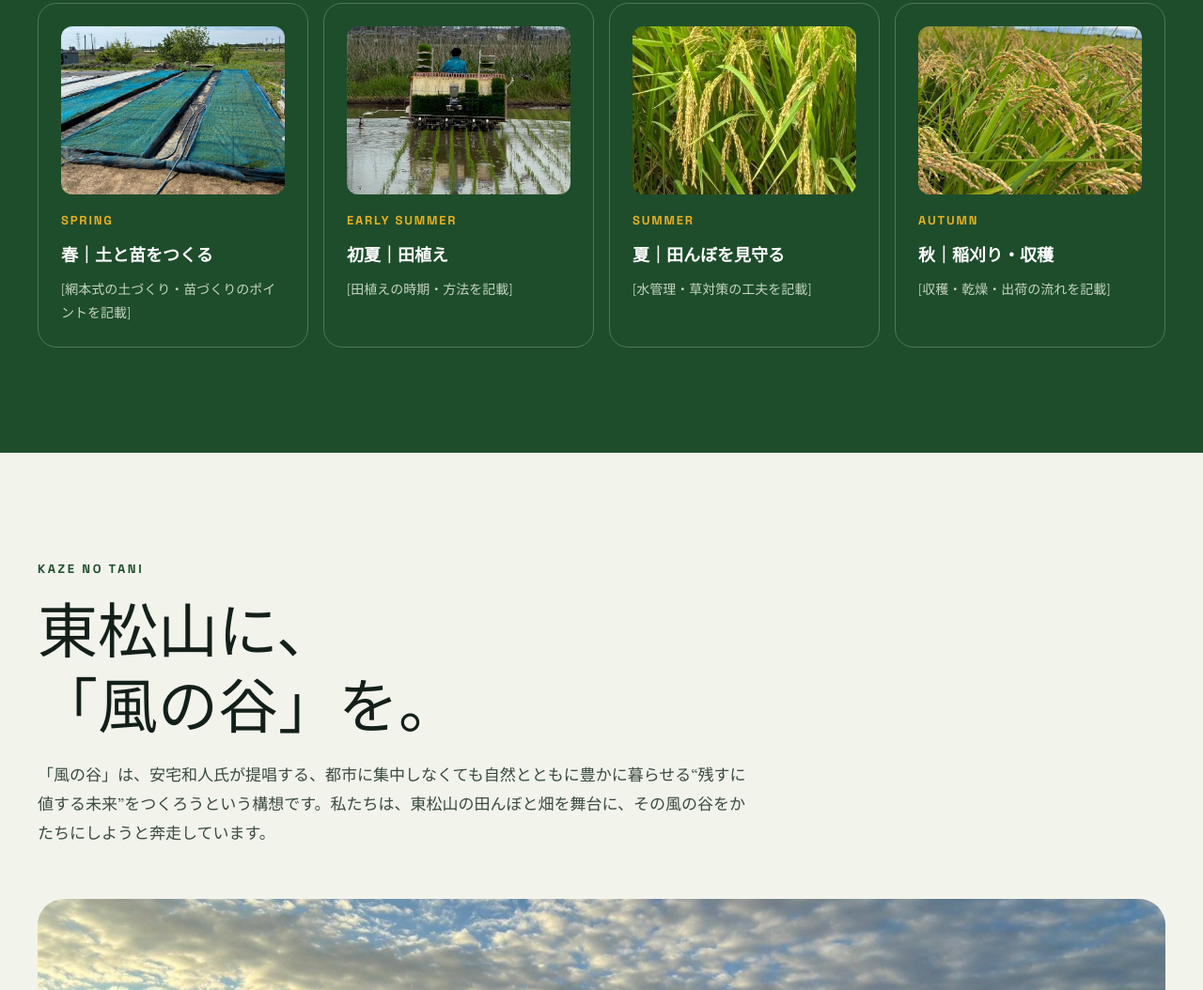
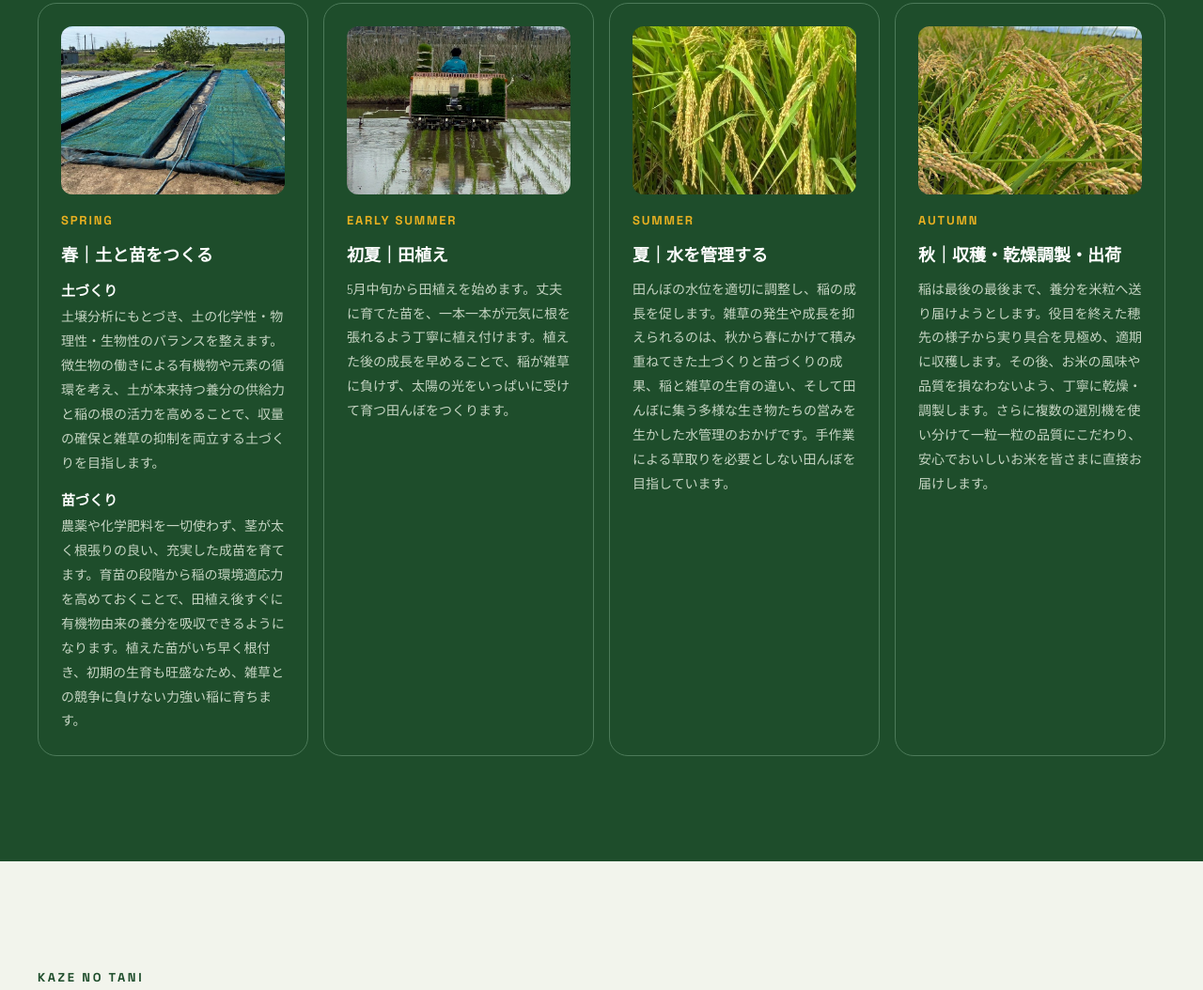
Before and after one commit to tsuzuki197966-creator/yutakanojo-site, a plain HTML site: page index.html in a window 1280 px wide. Shown: the part 5052-6106 px from the top of the page at 94% size. Drawn offline with Linux system fonts and the light colour scheme; a web font is replaced by a local one.

Commit message:
田んぼの一年に網本農場長の説明文を掲載
Co-Authored-By: Claude Opus 5.5 <noreply@anthropic.com>
Claude-Session: https://claude.ai/code/session_019LNukUxpozNPqdAZP3ATmt

```diff
--- a/index.html
+++ b/index.html
@@ -286,25 +286,25 @@ img { max-width: 100% }
 <img src="images/season-spring.jpg" alt="ネットをかけて育てる稲の苗" style="display: block; width: 100%; max-width: 100%; aspect-ratio: 4 / 3; object-fit: cover; object-position: 50% 70%; border-radius: 12px; margin-bottom: 8px">
 <span style="font-family: 'Space Grotesk', sans-serif; font-weight: 700; font-size: 13px; letter-spacing: 0.14em; color: var(--accent)">SPRING</span>
 <span style="font-size: 18px; font-weight: 900">春｜土と苗をつくる</span>
-<span style="font-size: 14px; color: #C6D5C3">[網本式の土づくり・苗づくりのポイントを記載]</span>
+<span style="font-size: 14px; line-height: 1.85; color: #C6D5C3"><strong style="display: block; color: #FFFFFF; font-size: 15px; margin-bottom: 2px">土づくり</strong>土壌分析にもとづき、土の化学性・物理性・生物性のバランスを整えます。微生物の働きによる有機物や元素の循環を考え、土が本来持つ養分の供給力と稲の根の活力を高めることで、収量の確保と雑草の抑制を両立する土づくりを目指します。<strong style="display: block; color: #FFFFFF; font-size: 15px; margin: 12px 0 2px">苗づくり</strong>農薬や化学肥料を一切使わず、茎が太く根張りの良い、充実した成苗を育てます。育苗の段階から稲の環境適応力を高めておくことで、田植え後すぐに有機物由来の養分を吸収できるようになります。植えた苗がいち早く根付き、初期の生育も旺盛なため、雑草との競争に負けない力強い稲に育ちます。</span>
 </div>
 <div style="border: 1.5px solid #4C7A59; border-radius: 20px; padding: 24px; display: flex; flex-direction: column; gap: 8px">
 <img src="images/season-planting.jpg" alt="田植え機で苗を植える" style="display: block; width: 100%; max-width: 100%; aspect-ratio: 4 / 3; object-fit: cover; object-position: 50% 35%; border-radius: 12px; margin-bottom: 8px">
 <span style="font-family: 'Space Grotesk', sans-serif; font-weight: 700; font-size: 13px; letter-spacing: 0.14em; color: var(--accent)">EARLY SUMMER</span>
 <span style="font-size: 18px; font-weight: 900">初夏｜田植え</span>
-<span style="font-size: 14px; color: #C6D5C3">[田植えの時期・方法を記載]</span>
+<span style="font-size: 14px; line-height: 1.85; color: #C6D5C3">5月中旬から田植えを始めます。丈夫に育てた苗を、一本一本が元気に根を張れるよう丁寧に植え付けます。植えた後の成長を早めることで、稲が雑草に負けず、太陽の光をいっぱいに受けて育つ田んぼをつくります。</span>
 </div>
 <div style="border: 1.5px solid #4C7A59; border-radius: 20px; padding: 24px; display: flex; flex-direction: column; gap: 8px">
 <img src="images/season-summer.jpg" alt="実り始めた稲穂" style="display: block; width: 100%; max-width: 100%; aspect-ratio: 4 / 3; object-fit: cover; object-position: 50% 40%; border-radius: 12px; margin-bottom: 8px">
 <span style="font-family: 'Space Grotesk', sans-serif; font-weight: 700; font-size: 13px; letter-spacing: 0.14em; color: var(--accent)">SUMMER</span>
-<span style="font-size: 18px; font-weight: 900">夏｜田んぼを見守る</span>
-<span style="font-size: 14px; color: #C6D5C3">[水管理・草対策の工夫を記載]</span>
+<span style="font-size: 18px; font-weight: 900">夏｜水を管理する</span>
+<span style="font-size: 14px; line-height: 1.85; color: #C6D5C3">田んぼの水位を適切に調整し、稲の成長を促します。雑草の発生や成長を抑えられるのは、秋から春にかけて積み重ねてきた土づくりと苗づくりの成果、稲と雑草の生育の違い、そして田んぼに集う多様な生き物たちの営みを生かした水管理のおかげです。手作業による草取りを必要としない田んぼを目指しています。</span>
 </div>
 <div style="border: 1.5px solid #4C7A59; border-radius: 20px; padding: 24px; display: flex; flex-direction: column; gap: 8px">
 <img src="images/season-autumn.jpg" alt="黄金色に実った稲穂" style="display: block; width: 100%; max-width: 100%; aspect-ratio: 4 / 3; object-fit: cover; object-position: 50% 45%; border-radius: 12px; margin-bottom: 8px">
 <span style="font-family: 'Space Grotesk', sans-serif; font-weight: 700; font-size: 13px; letter-spacing: 0.14em; color: var(--accent)">AUTUMN</span>
-<span style="font-size: 18px; font-weight: 900">秋｜稲刈り・収穫</span>
-<span style="font-size: 14px; color: #C6D5C3">[収穫・乾燥・出荷の流れを記載]</span>
+<span style="font-size: 18px; font-weight: 900">秋｜収穫・乾燥調製・出荷</span>
+<span style="font-size: 14px; line-height: 1.85; color: #C6D5C3">稲は最後の最後まで、養分を米粒へ送り届けようとします。役目を終えた穂先の様子から実り具合を見極め、適期に収穫します。その後、お米の風味や品質を損なわないよう、丁寧に乾燥・調製します。さらに複数の選別機を使い分けて一粒一粒の品質にこだわり、安心でおいしいお米を皆さまに直接お届けします。</span>
 </div>
 </div>
 </div>
```
Also changed, not shown: images/koshihikari-10kg.jpg, images/koshihikari-5kg.jpg, images/rice-grain.jpg.
